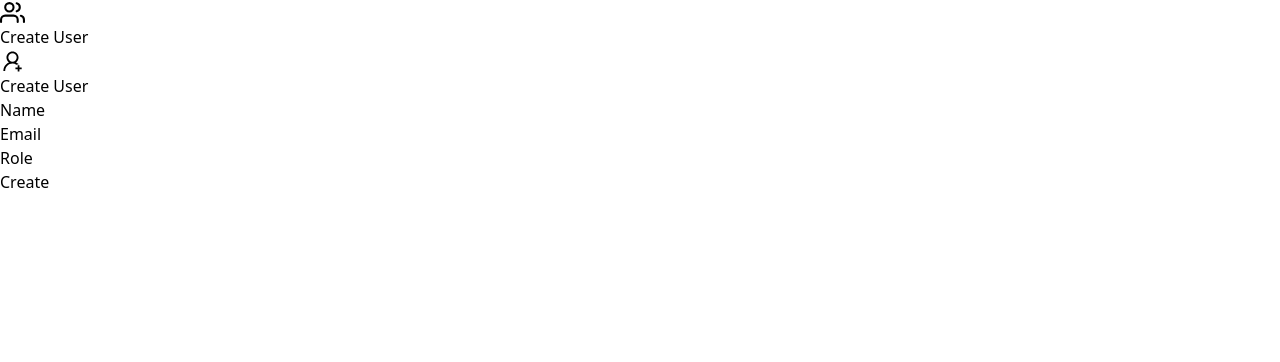
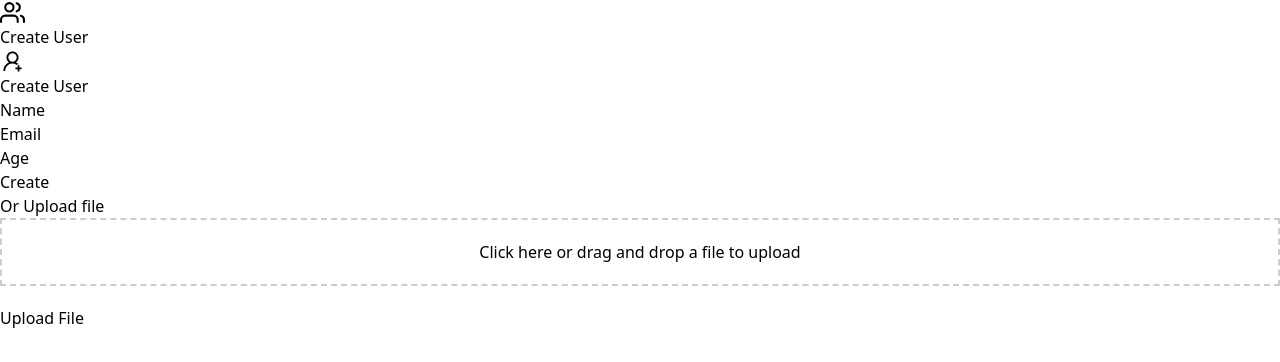
Before and after one commit to PeterHassaballah/nexus-fe, a React (Vite) app: page /create in a window 1280 px wide. Shown: the part 298-660 px from the top of the page. Built offline with nearby package versions, Linux system fonts and the light colour scheme; no server answers.

Commit message:
[feat]: user features

```diff
--- a/src/components/User/CreateUser.jsx
+++ b/src/components/User/CreateUser.jsx
@@ -1,81 +1,105 @@
-import React from 'react'
-import { Formik, Form, Field } from 'formik'
-import { formSchema } from './formValidation'
-import { useDispatch } from 'react-redux'
-import { createUser } from '../../features/userDetailSlice'
-import { useNavigate } from 'react-router-dom'
+import React,{useRef} from "react";
+import * as Yup from 'yup';
+import { Formik, Form, Field } from "formik";
+import { formSchema } from "./formValidation";
+import { useDispatch } from "react-redux";
+import { createUser } from "../../features/userDetailSlice";
+import { useNavigate } from "react-router-dom";
 
 const CreateUser = () => {
-    const dispatch = useDispatch()
-    const navigate = useNavigate()
+  const dispatch = useDispatch();
+  const navigate = useNavigate();
   const initialValues = {
-        name: '',
-        email: '',
-        role: '',
+    name: "",
+    email: "",
+    age: "",
+    file:null
+  };
+
+  const fileInputRef = useRef(null);
+  const handleFileChange = (event, setFieldValue) => {
+    setFieldValue('file', event.currentTarget.files[0]);
+  };
+  const validationSchema = Yup.object().shape({
+    file: Yup.mixed().required('File is required'),
+  });
+  const onSubmit = (values) => {
+    dispatch(createUser(values));
+    navigate("/");
+  };
+  const handleSubmit = async (values, actions) => {
+    try {
+      const formData = new FormData();
+      formData.append('file', values.file);
+
+      // Send the form data to your API endpoint
+      const response = dispatch(createUserJson(values));
+      console.log('File uploaded successfully:', response.data);
+
+      // Reset the form after successful submission
+      actions.resetForm();
+    } catch (error) {
+      console.error('Error uploading file:', error);
     }
-
-    const onSubmit = (values) => {
-        dispatch(createUser(values))
-        navigate('/')
-    }
-
+  };
   return (
-        <div className='flex flex-col justify-center items-center h-[85vh]'>
-            <div className='p-3 text-3xl m-3 mb-4'>Create User</div>
+    <div className="flex">
+      <div className="flex flex-col justify-center items-center h-[85vh] w-1/2">
+        <div className="p-3 text-3xl m-3 mb-4">Create User</div>
         <Formik
           initialValues={initialValues}
           validationSchema={formSchema}
           onSubmit={onSubmit}
         >
           {({ errors, touched }) => (
-                    <Form className='flex flex-col p-5 justify-center max-w-md mx-auto'>
-                        <div className='flex flex-col mb-4'>
-                            <label htmlFor='name' className='text-lg p-3'>
+            <Form className="flex flex-col p-5 justify-center max-w-md mx-auto">
+              <div className="flex flex-col mb-4">
+                <label htmlFor="name" className="text-lg p-3">
                   Name
                 </label>
                 <Field
-                                type='text'
-                                name='name'
-                                className='w-full p-2 outline outline-1 sm:w-72 lg:w-80 xl:w-96'
+                  type="text"
+                  name="name"
+                  className="w-full p-2 outline outline-1 sm:w-72 lg:w-80 xl:w-96"
                 />
-                            <div className='text-red-700 ml-2'>
+                <div className="text-red-700 ml-2">
                   {errors.name && touched.name && <p>{errors.name}</p>}
                 </div>
               </div>
 
-                        <div className='flex flex-col mb-4'>
-                            <label htmlFor='email' className='text-lg p-3'>
+              <div className="flex flex-col mb-4">
+                <label htmlFor="email" className="text-lg p-3">
                   Email
                 </label>
                 <Field
-                                type='email'
-                                name='email'
-                                className='w-full p-2 outline outline-1 sm:w-72 lg:w-80 xl:w-96'
+                  type="email"
+                  name="email"
+                  className="w-full p-2 outline outline-1 sm:w-72 lg:w-80 xl:w-96"
                 />
-                            <div className='text-red-700 ml-2'>
+                <div className="text-red-700 ml-2">
                   {errors.email && touched.email && <p>{errors.email}</p>}
                 </div>
               </div>
 
-                        <div className='flex flex-col mb-4'>
-                            <label htmlFor='role' className='text-lg p-3'>
-                                Role
+              <div className="flex flex-col mb-4">
+                <label htmlFor="age" className="text-lg p-3">
+                  Age
                 </label>
                 <Field
-                                type='text'
-                                name='role'
-                                className='w-full p-2 outline outline-1 sm:w-72 lg:w-80 xl:w-96'
+                  type="text"
+                  name="age"
+                  className="w-full p-2 outline outline-1 sm:w-72 lg:w-80 xl:w-96"
                 />
-                            <div className='text-red-700 ml-2'>
-                                {errors.role && touched.role && <p>{errors.role}</p>}
+                <div className="text-red-700 ml-2">
+                  {errors.age && touched.age && <p>{errors.age}</p>}
                 </div>
               </div>
 
-                        <div className='flex justify-center'>
-                            <div className='p-5'>
+              <div className="flex justify-center">
+                <div className="p-5">
                   <button
-                                    type='submit'
-                                    className='p-2 outline outline-1 rounded-xl m-2 hover:bg-[#050505] hover:text-white'
+                    type="submit"
+                    className="p-2 outline outline-1 rounded-xl m-2 hover:bg-[#050505] hover:text-white"
                   >
                     Create
                   </button>
@@ -85,7 +109,44 @@ const CreateUser = () => {
           )}
         </Formik>
       </div>
-    )
-}
+      <div className="mt-8 justify-center items-center h-[85vh] w-2/5">
+        <h2 className="p-3 text-3xl mb-4"> Or Upload file</h2>
+        <Formik
+        initialValues={initialValues}
+        validationSchema={validationSchema}
+          onSubmit={handleSubmit}
+        >
+          {({ isSubmitting, setFieldValue }) => (
+            <Form>
+              <div><div
+                style={{
+                  border: '2px dashed #ccc',
+                  padding: '20px',
+                  textAlign: 'center',
+                  marginBottom: '20px',
+                }}
+                onClick={() => fileInputRef.current.click()}
+              >
+                <p>Click here or drag and drop a file to upload</p>
+                <input
+                  type="file"
+                  ref={fileInputRef}
+                  style={{ display: 'none' }}
+                  onChange={(event) => handleFileChange(event, setFieldValue)}
+                />
+              </div>
 
-export default CreateUser
+              <button className="p-2 outline outline-1 rounded-xl m-2 hover:bg-[#050505] hover:text-white"
+              type="submit" disabled={isSubmitting}>
+                Upload File
+              </button>
+              </div>
+            </Form>
+          )}
+        </Formik>
+      </div>
+    </div>
+  );
+};
+
+export default CreateUser;
--- a/src/components/User/EditUser.jsx
+++ b/src/components/User/EditUser.jsx
@@ -59,16 +59,16 @@ const EditUser = () => {
                         </div>
 
                         <div className='flex flex-col mb-4'>
-                            <label htmlFor='role' className='text-lg p-3'>
-                                Role
+                            <label htmlFor='age' className='text-lg p-3'>
+                                Age
                             </label>
                             <Field
                                 type='text'
-                                name='role'
+                                name='age'
                                 className='w-full p-2 outline outline-1 sm:w-72 lg:w-80 xl:w-96'
                             />
                             <div className='text-red-700 ml-2'>
-                                {errors.role && touched.role && <p>{errors.role}</p>}
+                                {errors.age && touched.age && <p>{errors.age}</p>}
                             </div>
                         </div>
 
--- a/src/components/User/User.jsx
+++ b/src/components/User/User.jsx
@@ -81,7 +81,7 @@ const User = () => {
                             >
                                 <option value='name' className='text-sm xl:text-base'>Name</option>
                                 <option value='email' className='text-sm xl:text-base'>Email</option>
-                                <option value='role' className='text-sm xl:text-base'>Role</option>
+                                <option value='age' className='text-sm xl:text-base'>Age</option>
                             </select>
                         </div>
                         <div className='flex items-center'>
@@ -95,7 +95,7 @@ const User = () => {
                             >
                                 <option value='' className='text-sm xl:text-base'>Options</option>
                                 <option value='name' className='text-sm xl:text-base'>Name</option>
-                                <option value='role' className='text-sm xl:text-base'>Role</option>
+                                <option value='age' className='text-sm xl:text-base'>Age</option>
                             </select>
                         </div>
                         <div className='flex items-center text-sm xl:text-base justify-start mt-1 lg:flex-col lg:items-start'>
@@ -146,7 +146,7 @@ const User = () => {
                             <thead className='grid grid-cols-4 gap-4 text-center'>
                                 <tr className='font-bold text-xl py-2'>Name</tr>
                                 <tr className='font-bold text-xl py-2'>Email</tr>
-                                <tr className='font-bold text-xl py-2'>Role</tr>
+                                <tr className='font-bold text-xl py-2'>Age</tr>
                                 <tr className='font-bold text-xl py-2'>Actions</tr>
                             </thead>
                             <div>
--- a/src/components/User/UserCard.jsx
+++ b/src/components/User/UserCard.jsx
@@ -5,7 +5,7 @@ import { useNavigate } from 'react-router-dom'
 import { deleteUser } from '../../features/userDetailSlice'
 
 const UserCard = ({ user }) => {
-    const { name, email, role, id } = user
+    const { name, email, age, id } = user
     const dispatch = useDispatch()
     const navigate = useNavigate()
 
@@ -19,7 +19,7 @@ const UserCard = ({ user }) => {
                             <h1>Name: {name}</h1>
                             <div>
                                 <p>Email: {email}</p>
-                                <p>Role: {role}</p>
+                                <p>Age: {age}</p>
                             </div>
                             <div className='flex items-center'>
                                 <MdPhotoLibrary
@@ -46,7 +46,7 @@ const UserCard = ({ user }) => {
                             <div className='grid grid-cols-4 gap-4'>
                                 <div className='flex justify-evenly items-center'>{name}</div>
                                 <div className='flex justify-evenly items-center'>{email}</div>
-                                <div className='flex justify-evenly items-center'>{role}</div>
+                                <div className='flex justify-evenly items-center'>{age}</div>
                                 <div className='flex justify-evenly items-center'>
                                     <div className='flex items-center'>
                                         <MdPhotoLibrary
--- a/src/features/userDetailSlice.js
+++ b/src/features/userDetailSlice.js
@@ -116,7 +116,26 @@ export const sortUser = createAsyncThunk(
         }
     }
 )
+// bulk upload
+export const createUserJson = createAsyncThunk(
+    'uploadUsersList',
+    async (data, { rejectWithValue }) => {
+        try {
+            const res = await fetch('https://647de4bfaf984710854a8eb0.mockapi.io/users', {
+                method: 'POST',
+                headers: {
+                    "Content-Type": 'application/json',
+                },
+                body: JSON.stringify(data)
+            })
+            const result = await res.json()
+            return result
+        } catch (error) {
+            return rejectWithValue(error)
+        }
+    }
 
+)
 const initialState = {
     users: [],
     loading: true,
```
Lines whose indentation alone changed are shown as unchanged.
